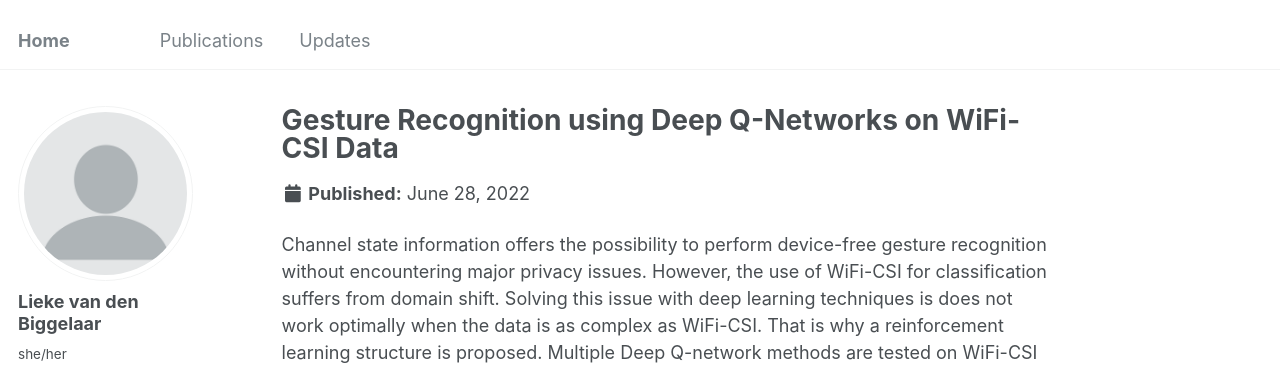
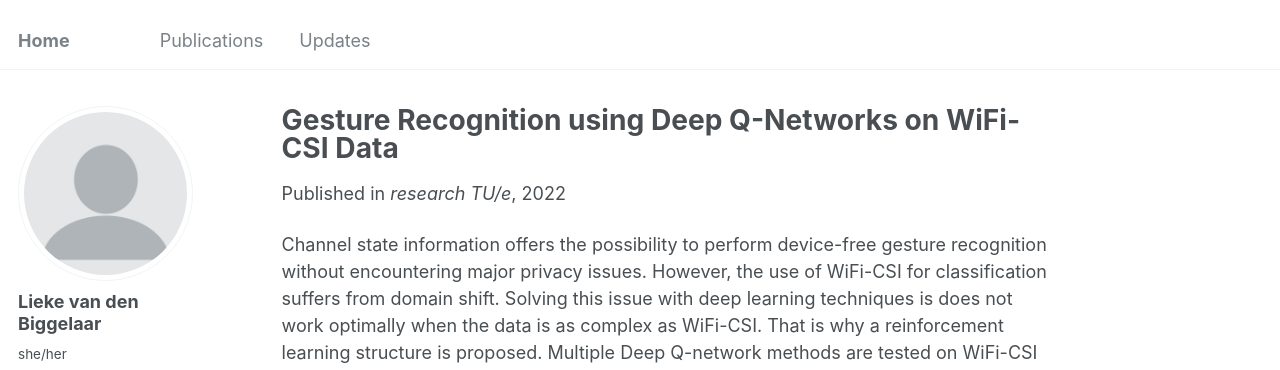
Before and after one commit to liekevandenbiggelaar/liekevandenbiggelaar.github.io, a Jekyll site: the page built from _publications/2022-06-GestureRecognition.md, in a window 1280 px wide and 1279 px high. Shown: the top 370 px of the window. Built offline with Jekyll 4.4.1, drawn with Linux system fonts in a browser that asks for light colours.

Commit message:
venue update

```diff
--- a/_publications/2022-06-GestureRecognition.md
+++ b/_publications/2022-06-GestureRecognition.md
@@ -5,7 +5,7 @@ category: thesis
 permalink: /publication/2022-06-GestureRecognition
 excerpt: 'We implemented a reinforcement learning structure (Deep Q-Networks) to classify gestures from WiFi-CSI signals while overcoming the domain shift caused by the data.'
 date: 2022-06-28
-venue: #'Bachelor Thesis'
+venue: 'research TU/e'
 slidesurl: #''
 paperurl: 'https://research.tue.nl/en/studentTheses/gesture-recognition-using-deep-q-networks-on-wifi-csi-data'
 citation: 'van den Biggelaar, L.A.J. (2022). &quot;Gesture recognition using Deep Q-Networks on WiFi-CSI data&quot; <i>Bachelor Thesis</i>.'
```
Also changed, not shown: _publications/2024-08-EMM_AF.md (+1 -1 lines).
